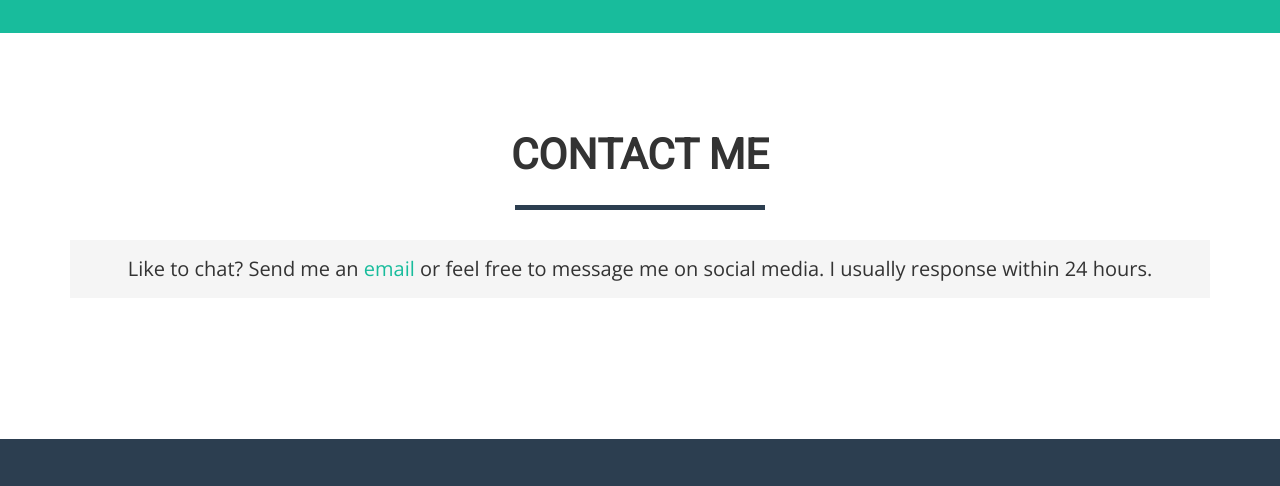
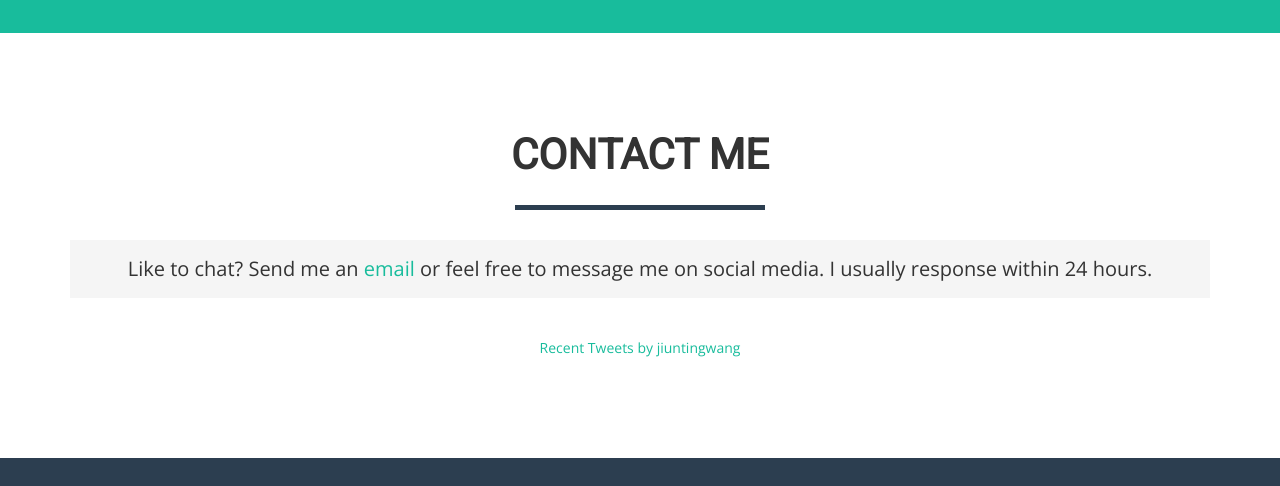
Before and after one commit to jiuntwang/jiuntwang.github.io, a website: page index.html in a window 1280 px wide. Shown: the part 2879-3365 px from the top of the page. Drawn offline with nearby package versions, Linux system fonts and the light colour scheme.

Commit message:
Added Twitter feed

```diff
--- a/index.html
+++ b/index.html
@@ -273,6 +273,7 @@
             </div>
             <div class="row" id="contact-media">
                 <div class="col-lg-12 text-center">
+                    <a class="twitter-timeline" data-link-color="#18BC9C" href="https://twitter.com/jiuntingwang" data-tweet-limit="3" width="550" cards="hidden">Recent Tweets by jiuntingwang</a><script async src="//platform.twitter.com/widgets.js" charset="utf-8"></script>
                 </div>
                 <!--<div class="col-lg-4 text-center">
                     <img src="img/portfolio/icon-filler.jpg" class="img-responsive img-centered" alt="default">
```
